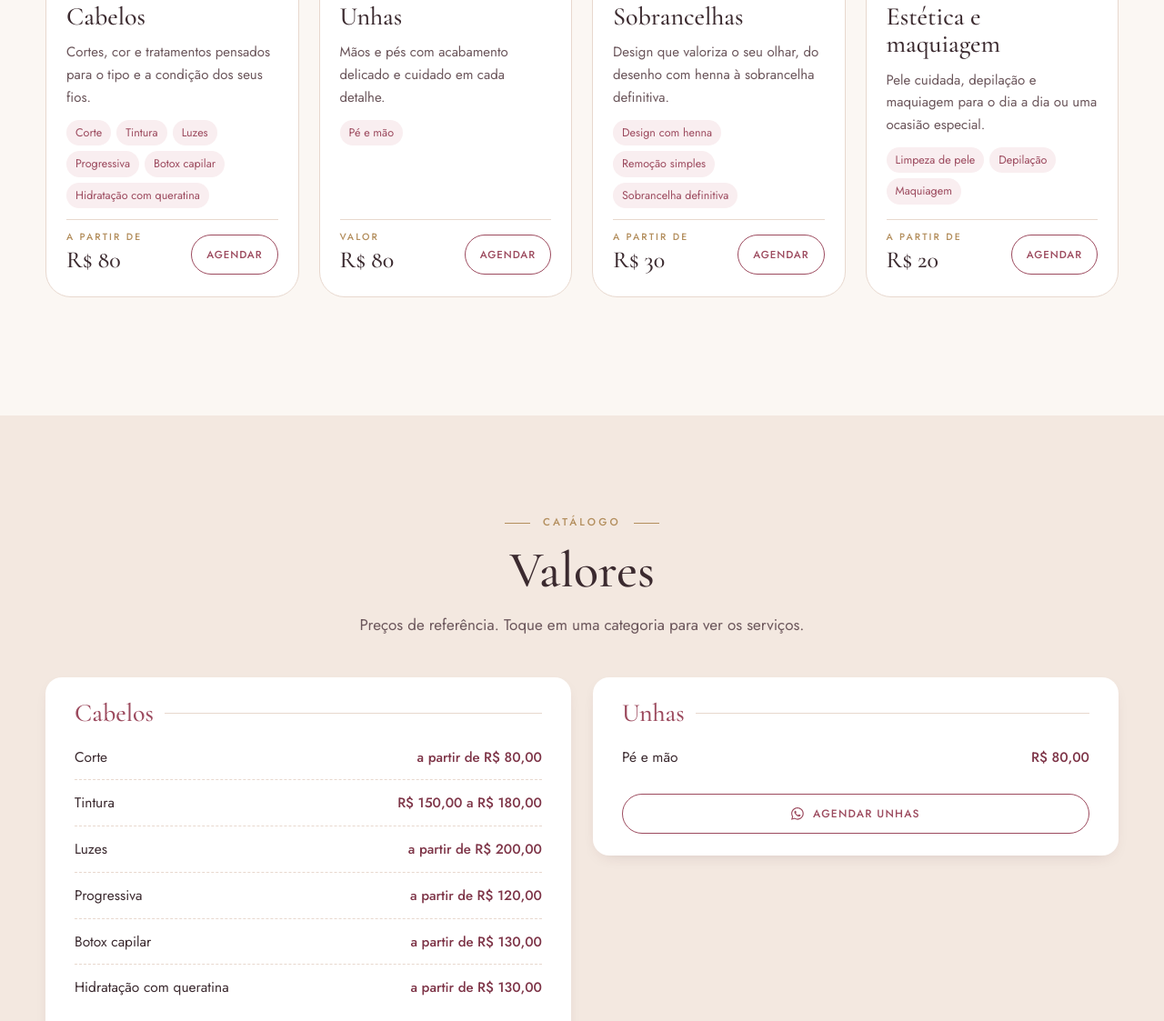
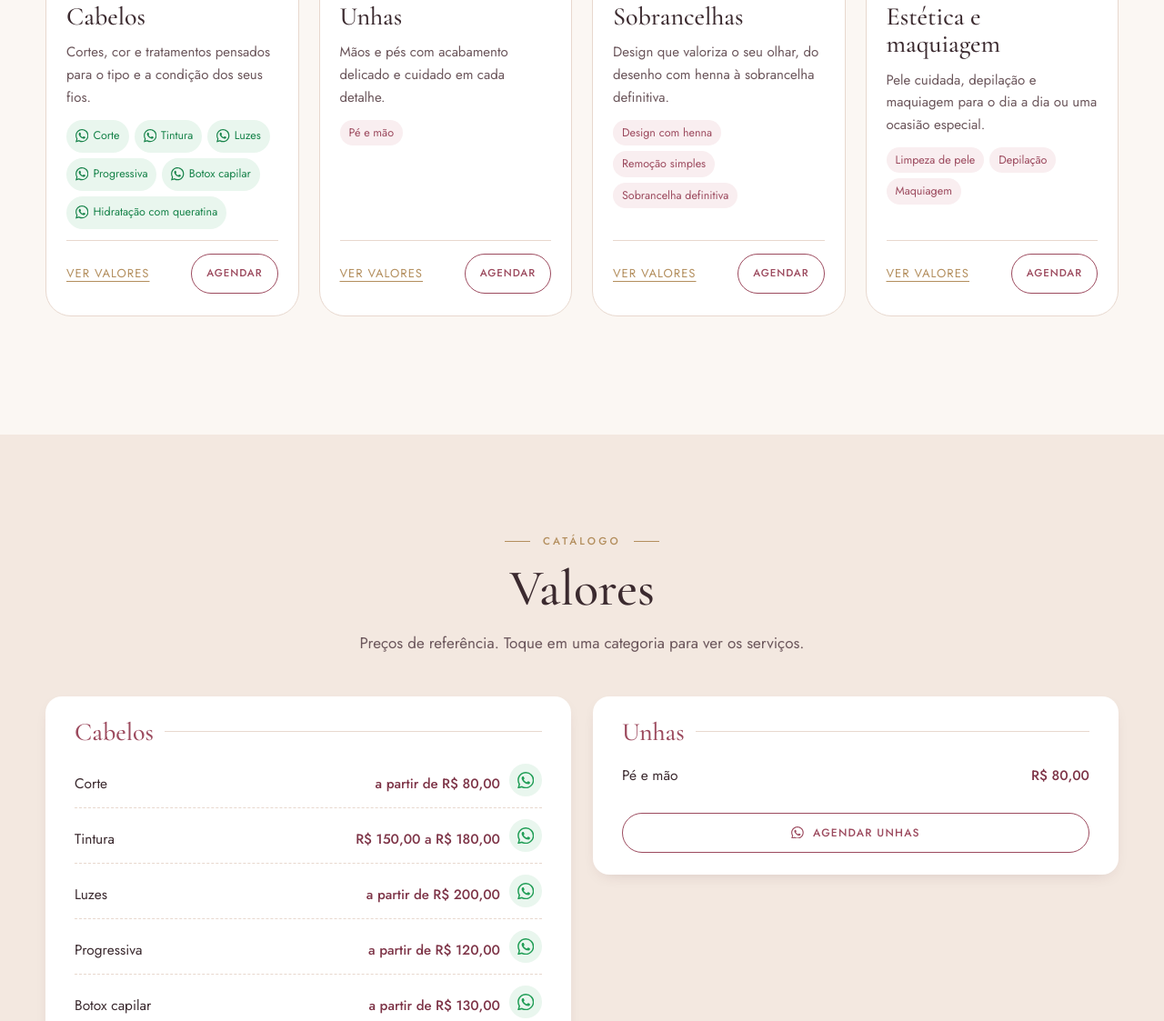
Before and after one commit to henriquesilva22/rita-estetica-e-beleza, a plain HTML site: page index.html in a window 1280 px wide. Shown: the part 1336-2459 px from the top of the page at 91% size. Drawn offline with nearby package versions, Linux system fonts and the light colour scheme.

Commit message:
alterações simples

```diff
--- a/assets/app.js
+++ b/assets/app.js
@@ -18,7 +18,15 @@
     { id: 'cabelos', nome: 'Cabelos', from: 'R$ 80', partir: true, img: 'img/cabelo-02.jpg',
       desc: 'Cortes, cor e tratamentos pensados para o tipo e a condição dos seus fios.',
       msg: 'Olá! Gostaria de solicitar atendimento para cabelos.',
-      items: [['Corte', 'a partir de R$ 80,00'], ['Tintura', 'R$ 150,00 a R$ 180,00'], ['Luzes', 'a partir de R$ 200,00'], ['Progressiva', 'a partir de R$ 120,00'], ['Botox capilar', 'a partir de R$ 130,00'], ['Hidratação com queratina', 'a partir de R$ 130,00']] },
+      // [serviço, valor, mensagem do WhatsApp (opcional)]
+      items: [
+        ['Corte', 'a partir de R$ 80,00', 'Olá! Gostaria de agendar um corte de cabelo. Poderia me informar os horários disponíveis?'],
+        ['Tintura', 'R$ 150,00 a R$ 180,00', 'Olá! Tenho interesse em fazer uma tintura. Gostaria de saber mais sobre o procedimento e agendar um horário.'],
+        ['Luzes', 'a partir de R$ 200,00', 'Olá! Gostaria de fazer luzes no cabelo. Podemos conversar sobre uma avaliação e os detalhes do procedimento?'],
+        ['Progressiva', 'a partir de R$ 120,00', 'Olá! Tenho interesse em fazer progressiva. Gostaria de saber sobre a avaliação e a disponibilidade para atendimento.'],
+        ['Botox capilar', 'a partir de R$ 130,00', 'Olá! Gostaria de fazer botox capilar. Poderia me passar mais informações sobre o procedimento?'],
+        ['Hidratação com queratina', 'a partir de R$ 130,00', 'Olá! Tenho interesse em fazer hidratação com queratina. Gostaria de saber mais e verificar os horários disponíveis.']
+      ] },
     { id: 'unhas', nome: 'Unhas', from: 'R$ 80', partir: false, img: 'img/unhas-01.jpg',
       desc: 'Mãos e pés com acabamento delicado e cuidado em cada detalhe.',
       msg: 'Olá! Gostaria de solicitar atendimento para unhas (pé e mão).',
@@ -132,8 +140,10 @@
     cards.innerHTML = CATS.map(function (c) {
       return '<article class="card reveal"><figure><img src="' + c.img + '" alt="" width="800" height="600" loading="lazy" decoding="async"></figure>' +
         '<div class="b"><h3>' + c.nome + '</h3><p>' + c.desc + '</p><ul class="tags">' +
-        c.items.map(function (i) { return '<li>' + i[0] + '</li>'; }).join('') + '</ul>' +
-        '<div class="from"><div><small>' + (c.partir ? 'A partir de' : 'Valor') + '</small><strong>' + c.from + '</strong></div>' +
+        c.items.map(function (i) {
+          return '<li>' + (i[2] ? '<a target="_blank" rel="noopener" href="' + wa(i[2]) + '" aria-label="Agendar ' + i[0] + ' pelo WhatsApp">' + icon('wa') + i[0] + '</a>' : i[0]) + '</li>';
+        }).join('') + '</ul>' +
+        '<div class="from"><a class="link" href="#precos">Ver valores</a>' +
         '<a class="btn ghost" target="_blank" rel="noopener" href="' + wa(c.msg) + '">Agendar</a></div></div></article>';
     }).join('');
     var dots = $('#dots');
@@ -156,7 +166,10 @@
     }).join('');
     panels.innerHTML = CATS.map(function (c, k) {
       return '<div class="price reveal" role="tabpanel" id="p-' + c.id + '" aria-labelledby="t-' + c.id + '"' + (k ? ' hidden' : '') + '><h3>' + c.nome + '</h3><ul>' +
-        c.items.map(function (i) { return '<li><span>' + i[0] + '</span><i></i><b>' + i[1] + '</b></li>'; }).join('') +
+        c.items.map(function (i) {
+          return '<li><span>' + i[0] + '</span><i></i><b>' + i[1] + '</b>' +
+            (i[2] ? '<a class="wa-item" target="_blank" rel="noopener" href="' + wa(i[2]) + '" aria-label="Agendar ' + i[0] + ' pelo WhatsApp">' + icon('wa') + '</a>' : '') + '</li>';
+        }).join('') +
         '</ul><a class="btn ghost sm" target="_blank" rel="noopener" href="' + wa(c.msg) + '">' + icon('wa') + 'Agendar ' + c.nome.split(' ')[0].toLowerCase() + '</a></div>';
     }).join('');
     tabs.addEventListener('click', function (e) {
--- a/assets/styles.css
+++ b/assets/styles.css
@@ -132,6 +132,12 @@ h2 em{font-style:italic;color:var(--accent)}
 .tags{display:flex;flex-wrap:wrap;gap:6px;list-style:none;margin:0;padding:0}
 .tags li{font-size:12.5px;color:var(--accent);background:#f9eef0;padding:4px 10px;border-radius:99px}
 .from{display:flex;justify-content:space-between;align-items:flex-end;gap:12px;margin-top:auto;padding-top:14px;border-top:1px solid var(--line)}
+.tags a{display:inline-flex;align-items:center;gap:5px;text-decoration:none;min-height:28px}
+.tags li:has(a){background:#e9f6ee;transition:background .2s}.tags li:has(a) a{color:var(--wa-dark)}.tags li:has(a):hover{background:#d3eedd}
+.from .link{align-self:center;font-size:13px;letter-spacing:.08em;text-transform:uppercase;color:var(--gold);text-underline-offset:4px}
+.price li{align-items:center}
+.wa-item{flex:none;width:36px;height:36px;border-radius:50%;display:grid;place-items:center;color:var(--wa);background:#e9f6ee;transition:background .2s,color .2s}
+.wa-item:hover{background:var(--wa);color:#fff}
 .from small{display:block;font:500 10.5px/1 var(--body);letter-spacing:.2em;text-transform:uppercase;color:var(--gold);margin-bottom:6px}
 .from strong{font:500 26px/1 var(--display)}
 .from .btn{min-height:44px;padding:0 16px;font-size:11.5px;letter-spacing:.08em}
```
